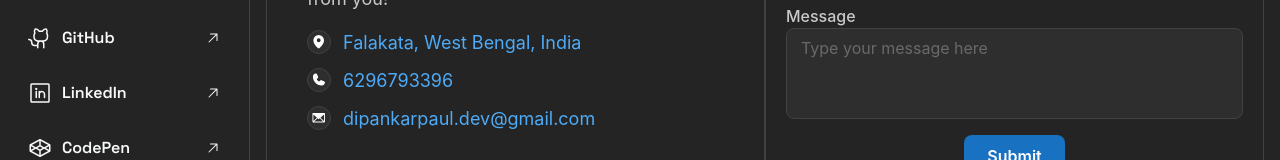
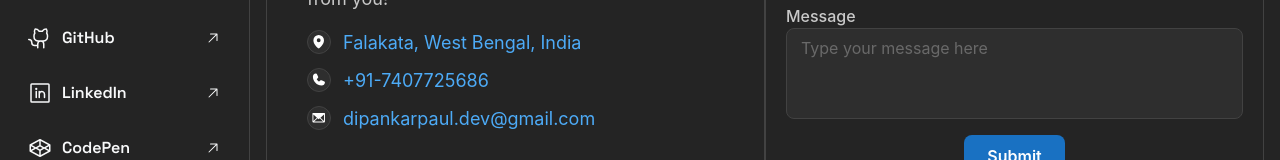
Before and after one commit to iamdipankarpaul/Dipankar-Paul-Portfolio-Website, a React (Vite) app: page /contact in a window 1280 px wide. Shown: the part 314-474 px from the top of the page. Built offline with nearby package versions, Linux system fonts and the light colour scheme; no server answers.

Commit message:
change personal num to business num

```diff
--- a/src/components/contact/ContactDetails.jsx
+++ b/src/components/contact/ContactDetails.jsx
@@ -23,8 +23,8 @@ const ContactDetails = ({ personalData }) => {
           />
           <ContactDetailsItem
             listIcon={<Phone size={"70%"} weight="fill" />}
-            href={`tel:${personalData.phone.mobileNumber}`}
-            label={personalData.phone.mobileNumber}
+            href={`https://wa.me/+917407725686`}
+            label={personalData.phoneNumber}
           />
           <ContactDetailsItem
             listIcon={<Envelope size={"70%"} weight="fill" />}
--- a/src/constants/index.js
+++ b/src/constants/index.js
@@ -6,10 +6,7 @@ const personalData = {
   name: "Dipankar Paul",
   designation: "A Frontend Developer and Blog Writer.",
   email: "dipankarpaul.dev@gmail.com",
-  phone: {
-    countryCode: "91",
-    mobileNumber: "6296793396",
-  },
+  phoneNumber: "+91-7407725686",
   aboutMe: {
     title: "What I Do",
     description:
--- a/src/constants/socialLinks.js
+++ b/src/constants/socialLinks.js
@@ -59,7 +59,7 @@ const socialLinks = [
   },
   {
     id: randomId(),
-    to: "https://wa.me/+916296793396",
+    to: "https://wa.me/+917407725686",
     label: "WhatsApp",
     leftIcon: WhatsappLogo,
     rightIcon: ArrowUpRight,
```
